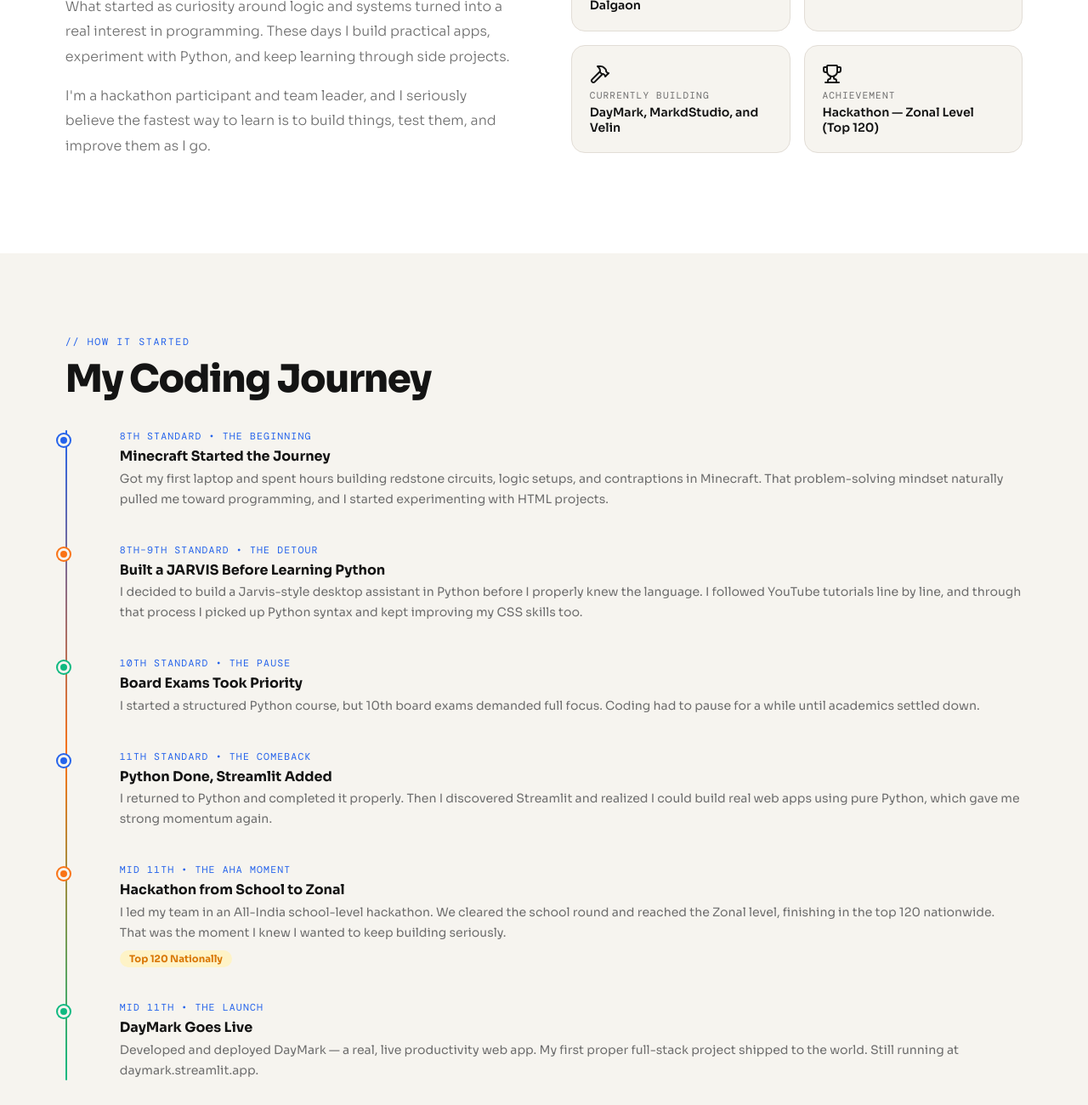
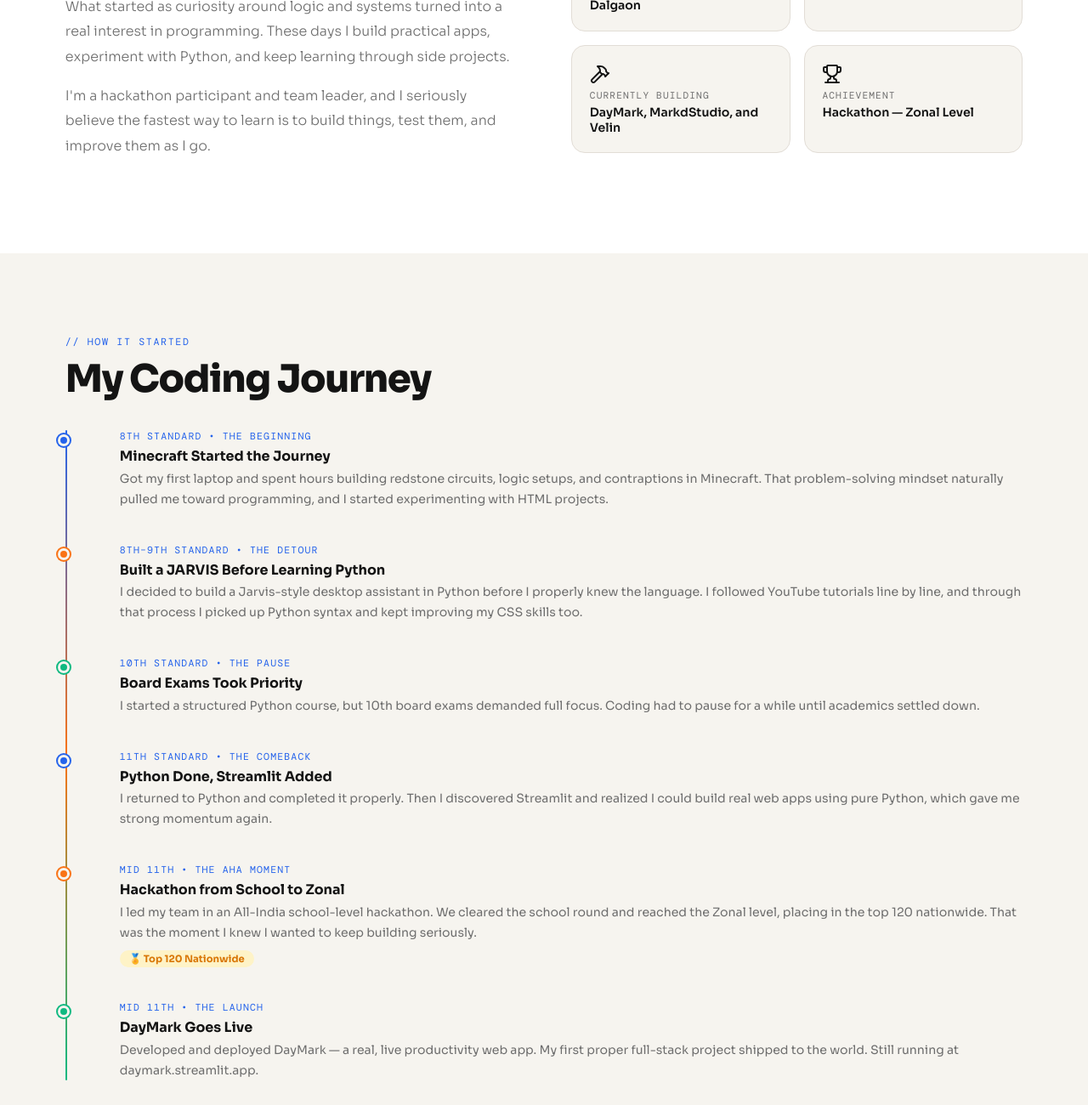
Before and after one commit to Tahsin2155/tahsin2155.github.io, a plain HTML site: page index.html in a window 1280 px wide. Shown: the part 1120-2420 px from the top of the page at 85% size. Drawn offline with nearby package versions, Linux system fonts and the light colour scheme; no server answers; a web font is replaced by a local one.

Commit message:
Update project section background and revise achievement descriptions for clarity

```diff
--- a/index.html
+++ b/index.html
@@ -275,7 +275,7 @@ section { padding: 6rem 6%; }
 .np-note { margin-top: 1rem; font-size: 0.85rem; color: var(--muted); font-style: italic; }
 
 /* PROJECTS */
-#projects { background: var(--bg); }
+#projects { background: var(--surface); }
 .projects-grid { display: grid; grid-template-columns: repeat(auto-fit, minmax(290px, 1fr)); gap: 1.4rem; margin-top: 1.5rem; }
 .project-card {
   background: var(--surface); border: 1px solid var(--border); border-radius: var(--radius);
@@ -400,7 +400,7 @@ footer { background: var(--ink); color: rgba(255,255,255,0.25); text-align: cent
       <div class="fact-card"><div class="fact-emoji"><i data-lucide="school"></i></div><div class="fact-label">School</div><div class="fact-value">PM SHRI KV 210 CoBRA CRPF Dalgaon</div></div>
       <div class="fact-card"><div class="fact-emoji"><i data-lucide="book-open"></i></div><div class="fact-label">Stream</div><div class="fact-value">PCMCs — 12th Standard</div></div>
       <div class="fact-card"><div class="fact-emoji"><i data-lucide="hammer"></i></div><div class="fact-label">Currently Building</div><div class="fact-value">DayMark, MarkdStudio, and Velin</div></div>
-      <div class="fact-card"><div class="fact-emoji"><i data-lucide="trophy"></i></div><div class="fact-label">Achievement</div><div class="fact-value">Hackathon — Zonal Level (Top 120)</div></div>
+      <div class="fact-card"><div class="fact-emoji"><i data-lucide="trophy"></i></div><div class="fact-label">Achievement</div><div class="fact-value">Hackathon — Zonal Level</div></div>
     </div>
   </div>
 </section>
@@ -440,8 +440,8 @@ footer { background: var(--ink); color: rgba(255,255,255,0.25); text-align: cent
       <div class="tl-dot"></div>
       <div class="tl-year">MID 11TH • THE AHA MOMENT</div>
       <div class="tl-title">Hackathon from School to Zonal</div>
-      <div class="tl-desc">I led my team in an All-India school-level hackathon. We cleared the school round and reached the Zonal level, finishing in the top 120 nationwide. That was the moment I knew I wanted to keep building seriously.</div>
-      <div class="tl-badge">Top 120 Nationally</div>
+      <div class="tl-desc">I led my team in an All-India school-level hackathon. We cleared the school round and reached the Zonal level, placing in the top 120 nationwide. That was the moment I knew I wanted to keep building seriously.</div>
+      <div class="tl-badge"> 🏅 Top 120 Nationwide</div>
     </div>
     <div class="tl-item reveal">
       <div class="tl-dot"></div>
```
